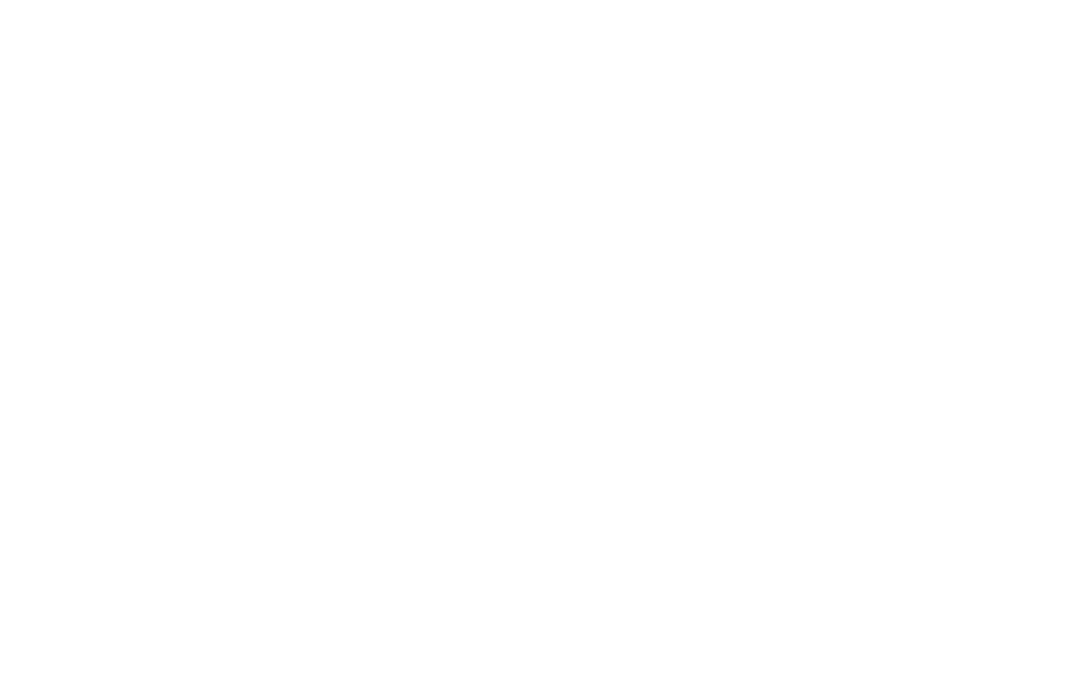
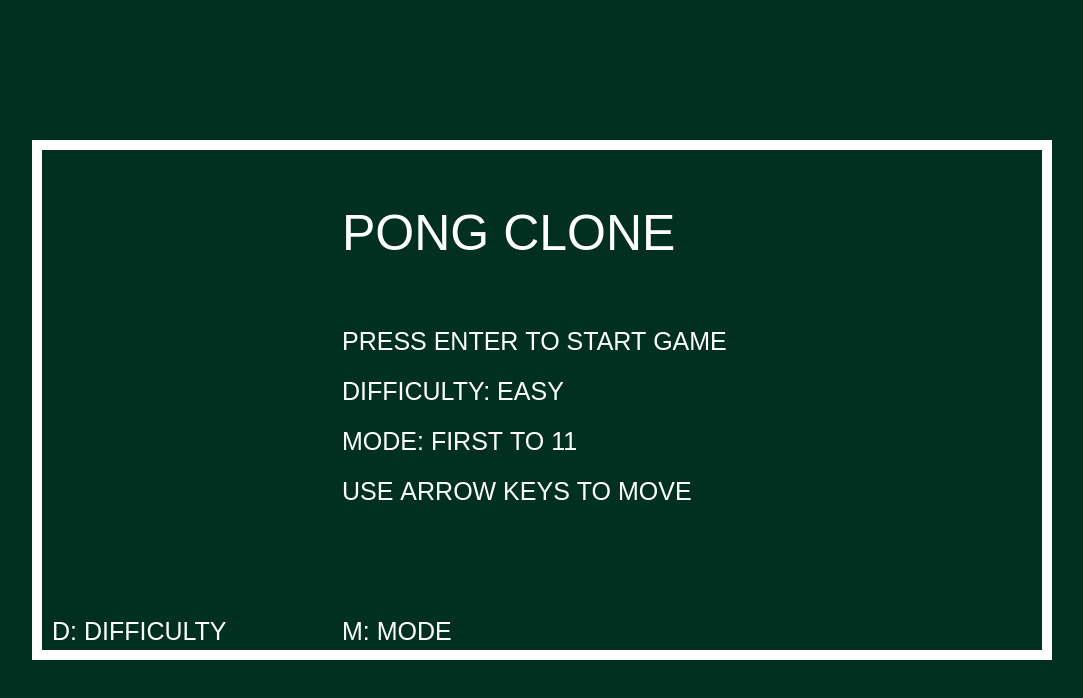
Before and after one commit to cameron-hall9292/game-backend, a website: page games/Pong_Clone.html in a window 1280 px wide. Shown: the whole page, without its empty margins (98-1181 px from the left). Drawn offline with Linux system fonts and the light colour scheme.

Commit message:
Update Pong_Clone.html

```diff
--- a/games/Pong_Clone.html
+++ b/games/Pong_Clone.html
@@ -9,8 +9,9 @@
 
 
 body {
-/* background:#023020; */
-background:"black";
+
+background:#023020;
+
 }
 
 #canvas1 {
```
